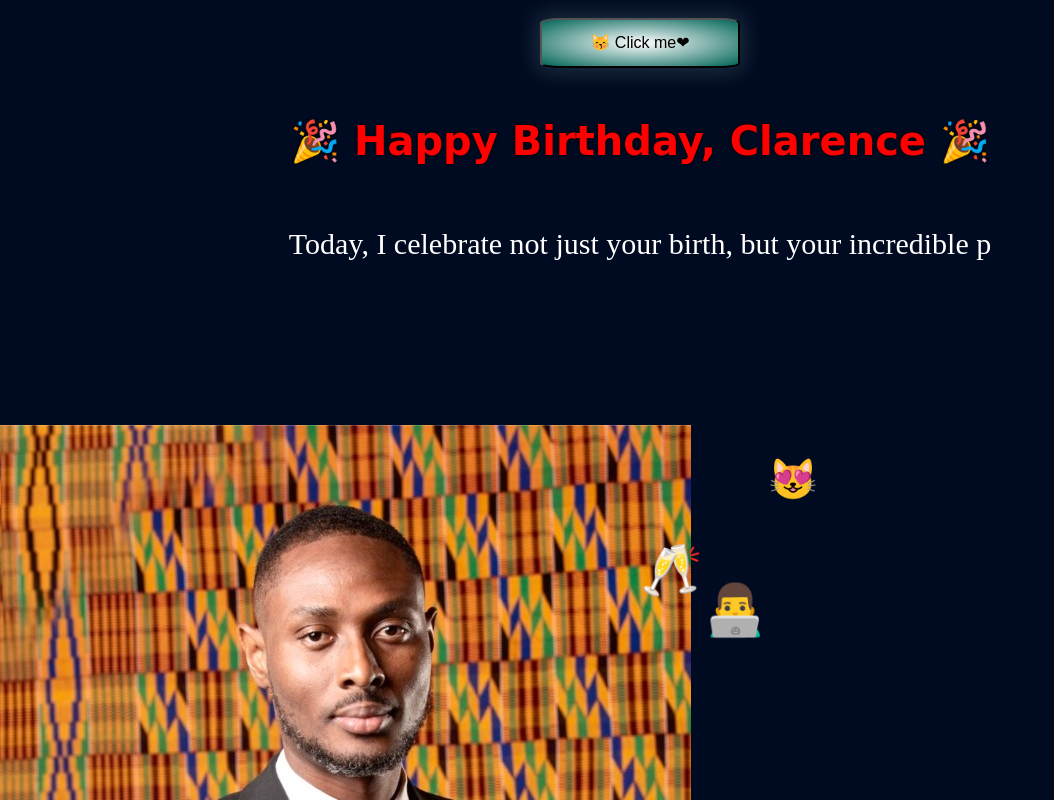
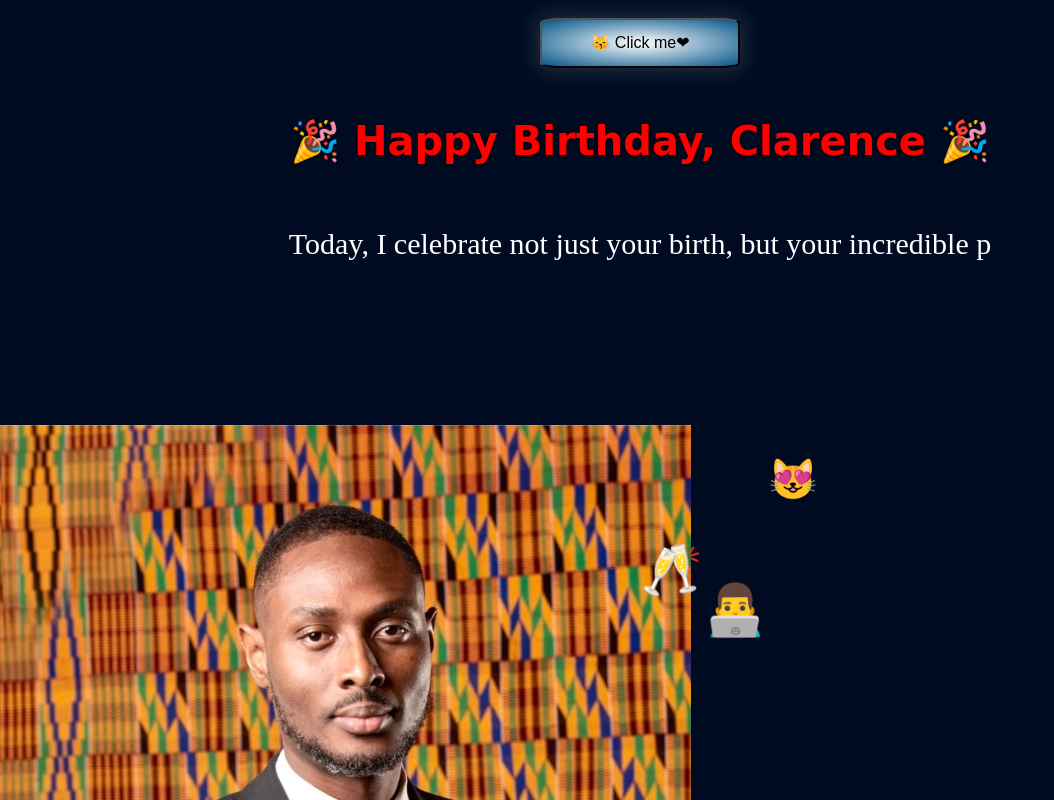
Before and after one commit to illonaaddae/Clarence-birthday, a plain HTML site: page index.html in a window 1280 px wide. Shown: the whole page, without its empty margins (0-1054 px from the left). Drawn offline with Linux system fonts and the light colour scheme; some packages are replaced by stand-ins of ours; a script that the page names is missing; a web font is replaced by a local one.

Commit message:
edited input button

```diff
--- a/style.css
+++ b/style.css
@@ -19,7 +19,7 @@ body {
 }
 
 input {
-  background: radial-gradient(white, #026558);
+  background: radial-gradient(white, #035589);
   box-shadow: 0 0 20px 5px rgb(27, 45, 63);
   font-size: medium;
   width: 200px;
```
